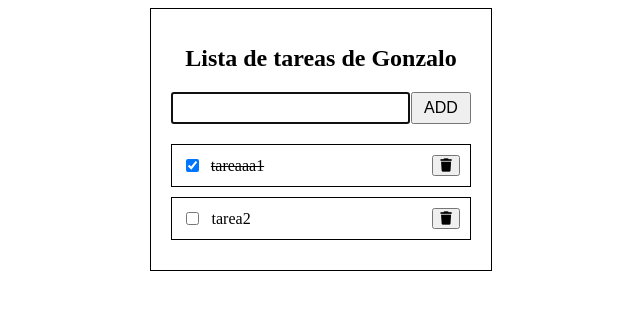
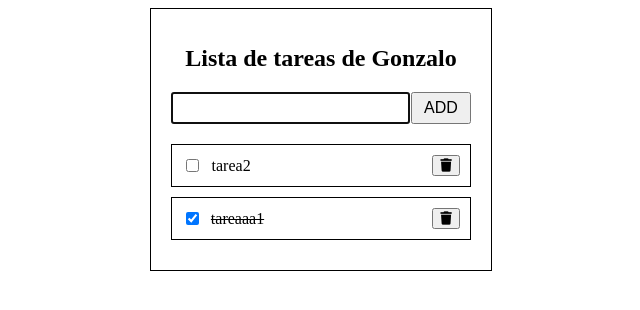
Before and after one commit to gonzaloLT/task-list-programacion-web, a React (Vite) app: page / in a window 1280 px wide. Shown: the top 310 px of the page, without its empty margins (319-959 px from the left). Built offline with nearby package versions, Linux system fonts and the light colour scheme.

Commit message:
Agregando orden cronologico inverso de tareas

```diff
--- a/src/components/TaskList/index.jsx
+++ b/src/components/TaskList/index.jsx
@@ -14,10 +14,12 @@ function TaskList({ tasks, setTasks }) {
         setTasks(tasks.filter((t)=> t.id !== task.id))
     };
 
-    return tasks.length > 0 ? (
+    const sortedTasks = [...tasks].sort((a,b) => b.id - a.id);
+
+    return sortedTasks.length > 0 ? (
         <>
             <div className="task">
-                {tasks.map((task) => (
+                {sortedTasks.map((task) => (
                     <TaskItem
                         key={task.id}
                         task={task}
```
Also changed, not shown: src/components/Form/index.jsx (indentation only).
